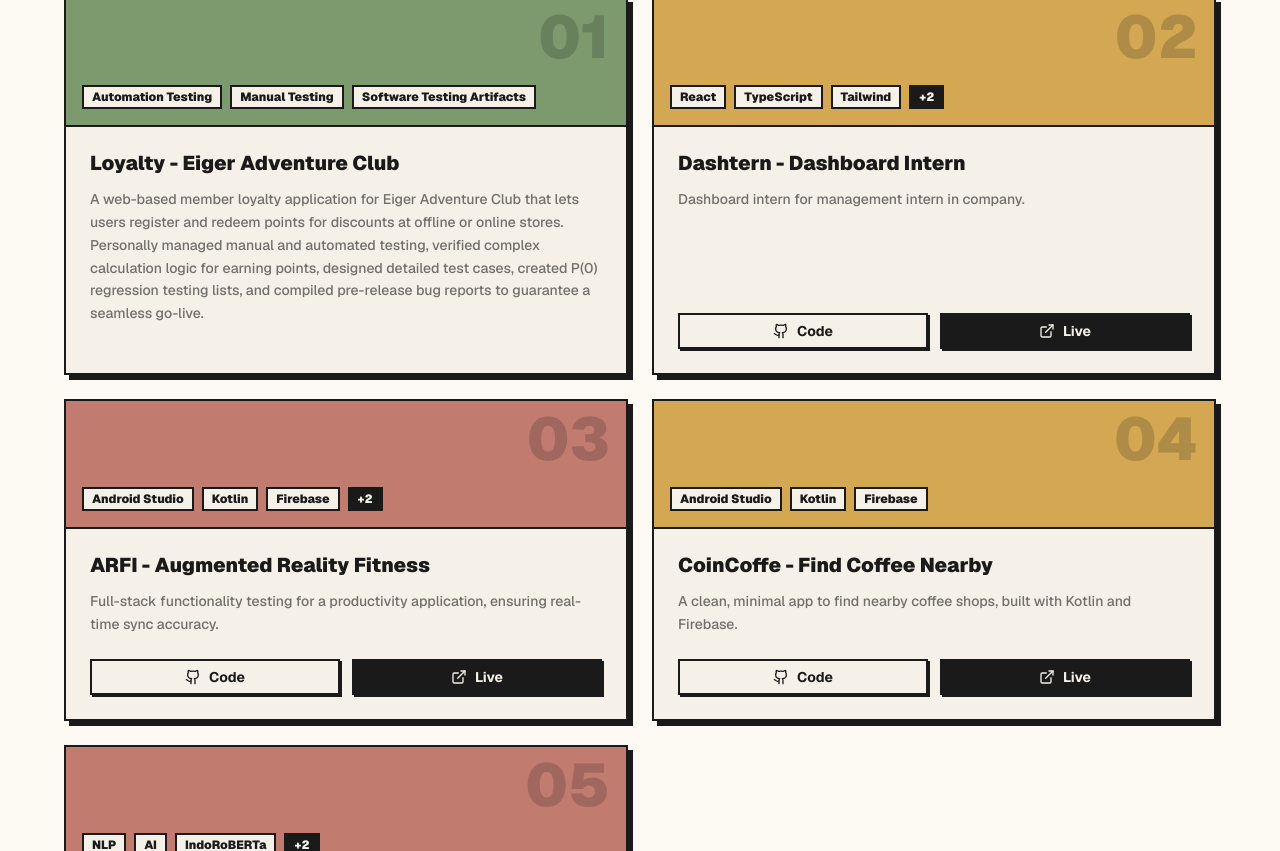
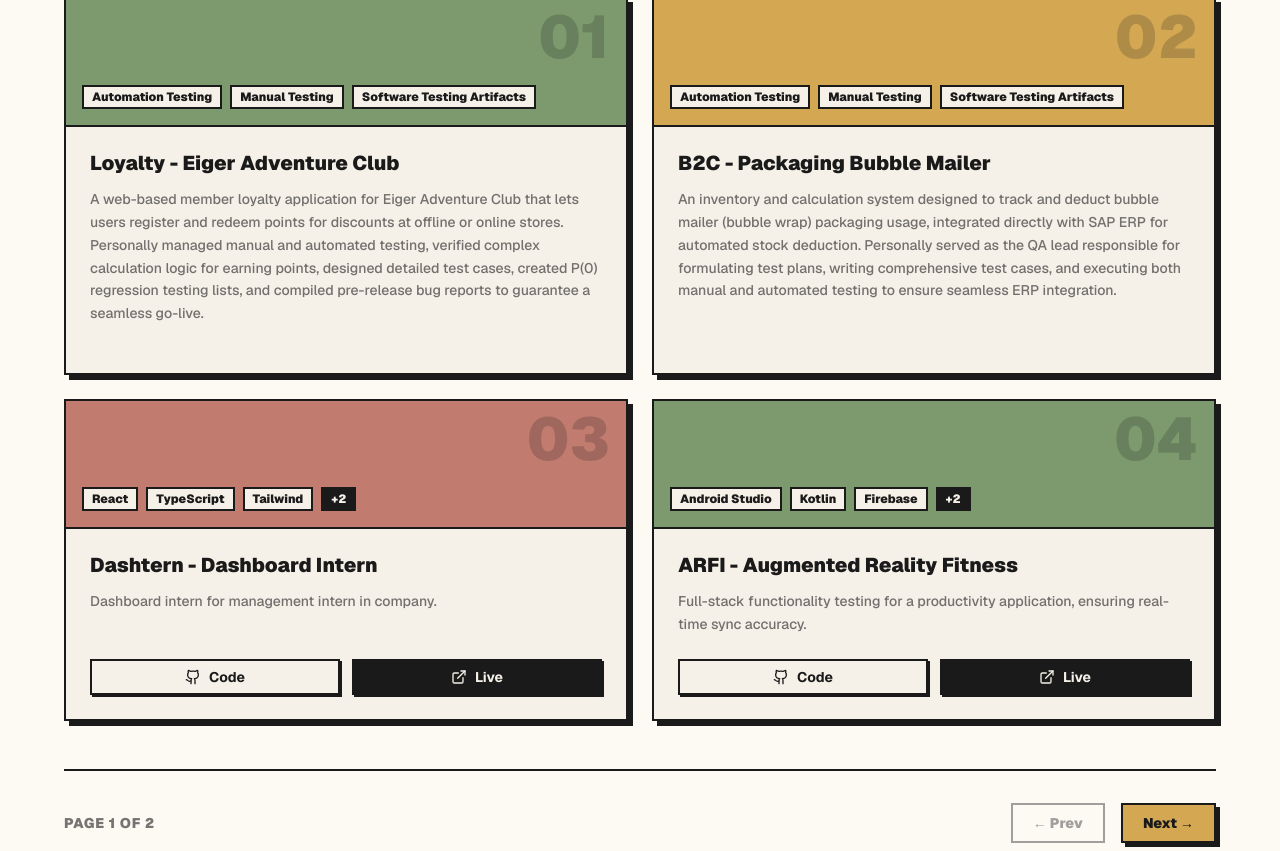
Before and after one commit to FirdhausDwiSukma/my-porto, a Next.js app: page / in a window 1280 px wide. Shown: the part 2409-3260 px from the top of the page. Built offline with nearby package versions, Linux system fonts and the light colour scheme.

Commit message:
add card project bubble mailer

```diff
--- a/components/Projects.tsx
+++ b/components/Projects.tsx
@@ -1,5 +1,6 @@
 "use client";
 
+import { useState } from "react";
 import { motion } from "framer-motion";
 import { Button } from "./ui/Button";
 import { ExternalLink, Github } from "lucide-react";
@@ -14,36 +15,49 @@ const projects = [
         hideLinks: true,
     },
     {
+        title: "B2C - Packaging Bubble Mailer",
+        description: "An inventory and calculation system designed to track and deduct bubble mailer (bubble wrap) packaging usage, integrated directly with SAP ERP for automated stock deduction. Personally served as the QA lead responsible for formulating test plans, writing comprehensive test cases, and executing both manual and automated testing to ensure seamless ERP integration.",
+        tags: ["Automation Testing", "Manual Testing", "Software Testing Artifacts"],
+        color: "#D4A853",
+        number: "02",
+        hideLinks: true,
+    },
+    {
         title: "Dashtern - Dashboard Intern",
         description: "Dashboard intern for management intern in company.",
         tags: ["React", "TypeScript", "Tailwind", "Golang", "PostgreSQL"],
-        color: "#D4A853",
-        number: "02",
+        color: "#C17B6F",
+        number: "03",
     },
     {
         title: "ARFI - Augmented Reality Fitness",
         description: "Full-stack functionality testing for a productivity application, ensuring real-time sync accuracy.",
         tags: ["Android Studio", "Kotlin", "Firebase", "Snapchat", "AR"],
-        color: "#C17B6F",
-        number: "03",
+        color: "#7C9A6E",
+        number: "04",
     },
     {
         title: "CoinCoffe - Find Coffee Nearby",
         description: "A clean, minimal app to find nearby coffee shops, built with Kotlin and Firebase.",
         tags: ["Android Studio", "Kotlin", "Firebase"],
         color: "#D4A853",
-        number: "04",
+        number: "05",
     },
     {
         title: "Speech to Text Correction for Indonesian Chatbots",
         description: "NLP research using IndoRoBERTa and Mistral-7B for early marriage counseling chatbot correction.",
         tags: ["NLP", "AI", "IndoRoBERTa", "Mistral-7B", "LLM"],
         color: "#C17B6F",
-        number: "05",
+        number: "06",
     },
 ];
 
 export const Projects = () => {
+    const [currentPage, setCurrentPage] = useState(0);
+    const projectsPerPage = 4;
+    const totalPages = Math.ceil(projects.length / projectsPerPage);
+    const displayedProjects = projects.slice(currentPage * projectsPerPage, (currentPage + 1) * projectsPerPage);
+
     return (
         <section id="projects" className="py-24 px-6 md:px-12 bg-[#FDFAF4] border-b-2 border-[#1a1a1a]">
             <div className="max-w-6xl mx-auto">
@@ -64,13 +78,12 @@ export const Projects = () => {
                 </motion.div>
 
                 <div className="grid gap-6 md:grid-cols-2">
-                    {projects.map((project, index) => (
+                    {displayedProjects.map((project, index) => (
                         <motion.div
-                            key={index}
+                            key={project.number}
                             initial={{ opacity: 0, y: 30 }}
-                            whileInView={{ opacity: 1, y: 0 }}
-                            viewport={{ once: true }}
-                            transition={{ delay: index * 0.1 }}
+                            animate={{ opacity: 1, y: 0 }}
+                            transition={{ duration: 0.3, delay: (index % projectsPerPage) * 0.08 }}
                         >
                             <motion.div
                                 className="border-2 border-[#1a1a1a] bg-[#F5F0E8] overflow-hidden h-full flex flex-col"
@@ -123,6 +136,32 @@ export const Projects = () => {
                         </motion.div>
                     ))}
                 </div>
+
+                {projects.length > projectsPerPage && (
+                    <div className="flex flex-col sm:flex-row items-center justify-between gap-4 mt-12 pt-8 border-t-2 border-[#1a1a1a]">
+                        <span className="text-sm font-black uppercase tracking-wider text-[#1a1a1a]/60">
+                            Page {currentPage + 1} of {totalPages}
+                        </span>
+                        <div className="flex gap-4">
+                            <button
+                                onClick={() => setCurrentPage((prev) => Math.max(0, prev - 1))}
+                                disabled={currentPage === 0}
+                                className="border-2 border-[#1a1a1a] bg-[#FDFAF4] px-5 py-2 text-sm font-black text-[#1a1a1a] disabled:opacity-40 disabled:pointer-events-none transition-all hover:translate-x-[-2px] hover:translate-y-[-2px] active:translate-x-0 active:translate-y-0"
+                                style={{ boxShadow: currentPage === 0 ? "none" : "4px 4px 0px #1a1a1a" }}
+                            >
+                                ← Prev
+                            </button>
+                            <button
+                                onClick={() => setCurrentPage((prev) => Math.min(totalPages - 1, prev + 1))}
+                                disabled={currentPage === totalPages - 1}
+                                className="border-2 border-[#1a1a1a] bg-[#D4A853] px-5 py-2 text-sm font-black text-[#1a1a1a] disabled:opacity-40 disabled:pointer-events-none transition-all hover:translate-x-[-2px] hover:translate-y-[-2px] active:translate-x-0 active:translate-y-0"
+                                style={{ boxShadow: currentPage === totalPages - 1 ? "none" : "4px 4px 0px #1a1a1a" }}
+                            >
+                                Next →
+                            </button>
+                        </div>
+                    </div>
+                )}
             </div>
         </section>
     );
```
